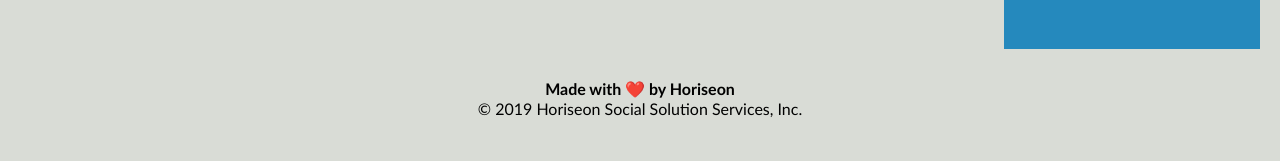
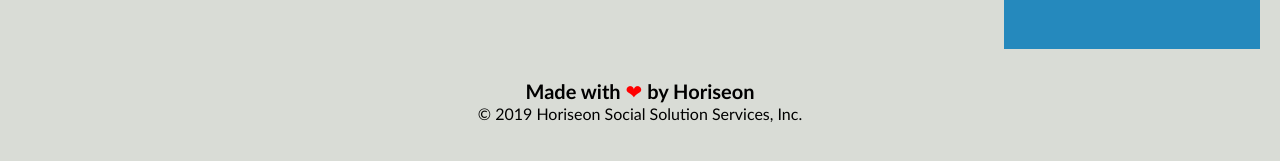
Before and after one commit to Jaime-Huynh0901/01_HTML_CSS_Code_Refactor, a plain HTML site: page Develop/index.html in a window 1280 px wide. Shown: the part 1334-1495 px from the top of the page. Drawn offline with Linux system fonts and the light colour scheme.

Commit message:
update heart with special code

```diff
--- a/Develop/assets/css/style.css
+++ b/Develop/assets/css/style.css
@@ -137,6 +137,11 @@ footer h3 {
     font-size: 20px;
 }
 
+.footer-heart{
+    color: red;
+
+}
+
 /*
 @media screen and (max-width: 800px) {
     .main-content {
--- a/Develop/index.html
+++ b/Develop/index.html
@@ -114,7 +114,7 @@
 
     <!-- Page footer -->
     <footer>
-        <h4>Made with ❤️️ by Horiseon</h4>
+        <h3>Made with <span class = "footer-heart">&#10084;</span> by Horiseon</h3>
         <p>
             &copy; 2019 Horiseon Social Solution Services, Inc.
         </p>
```
